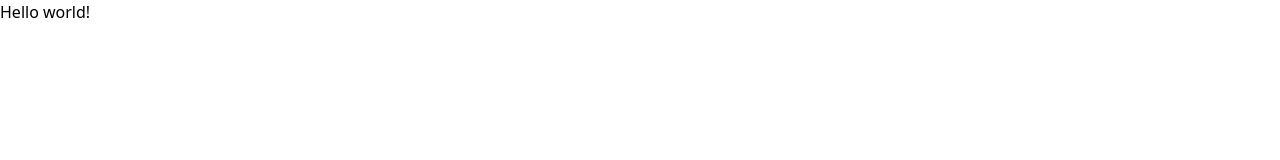
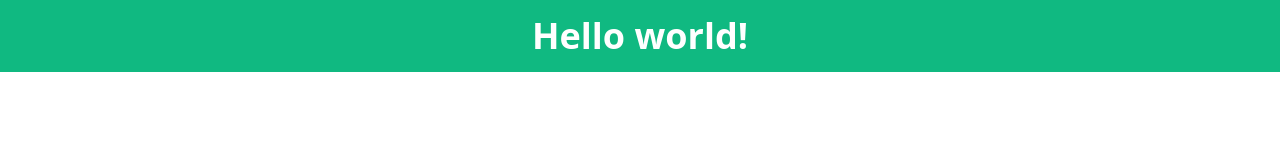
Before and after one commit to dipankarmaikap/gatsby-tailwind-minimal, a Gatsby site: page / in a window 1280 px wide. Built offline with nearby package versions, Linux system fonts and the light colour scheme; Gatsby itself is replaced by a stand-in of ours.

Commit message:
Tailwind 2.0 Added
Added tailwind 2.0 support and updated other dependances

```diff
--- a/gatsby-config.js
+++ b/gatsby-config.js
@@ -6,5 +6,14 @@
 
 module.exports = {
   /* Your site config here */
-  plugins: [`gatsby-plugin-postcss`],
+  plugins: [
+    `gatsby-plugin-postcss`,
+    {
+      resolve: `gatsby-plugin-purgecss`,
+      options: {
+        tailwind: true, // Enable tailwindcss support
+        purgeOnly: [`src/css/global.css`], // Purge only these files/folders
+      },
+    },
+  ],
 }
--- a/src/pages/index.js
+++ b/src/pages/index.js
@@ -1,5 +1,13 @@
 import React from "react"
 
 export default function Home() {
-  return <div>Hello world!</div>
+  return (
+    <>
+      <div>
+        <p className="text-center bg-green-500 text-4xl p-4 text-white font-bold">
+          Hello world!
+        </p>
+      </div>
+    </>
+  )
 }
--- a/tailwind.config.js
+++ b/tailwind.config.js
@@ -1,11 +1,12 @@
 module.exports = {
-  future: {
-    removeDeprecatedGapUtilities: true,
-    purgeLayersByDefault: true,
+  darkMode: "class",
+  purge: {
+    enabled: false,
   },
-  purge: ["./src/**/*.js"],
   theme: {
-    extend: {},
+    extend: {
+      colors: {},
+    },
   },
   variants: {},
   plugins: [],
```
Also changed, not shown: package.json (+8 -5 lines), 1 other file.
